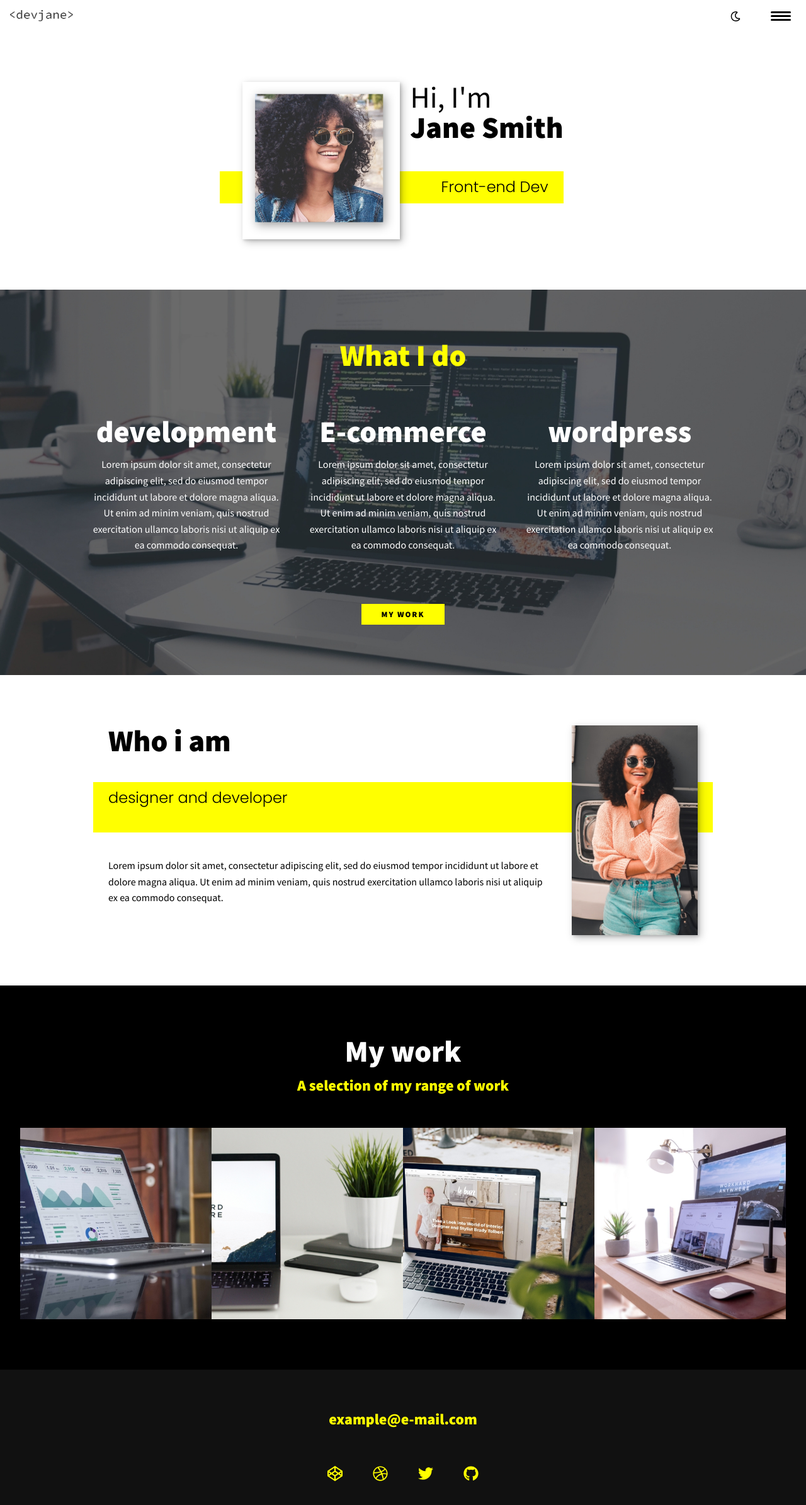
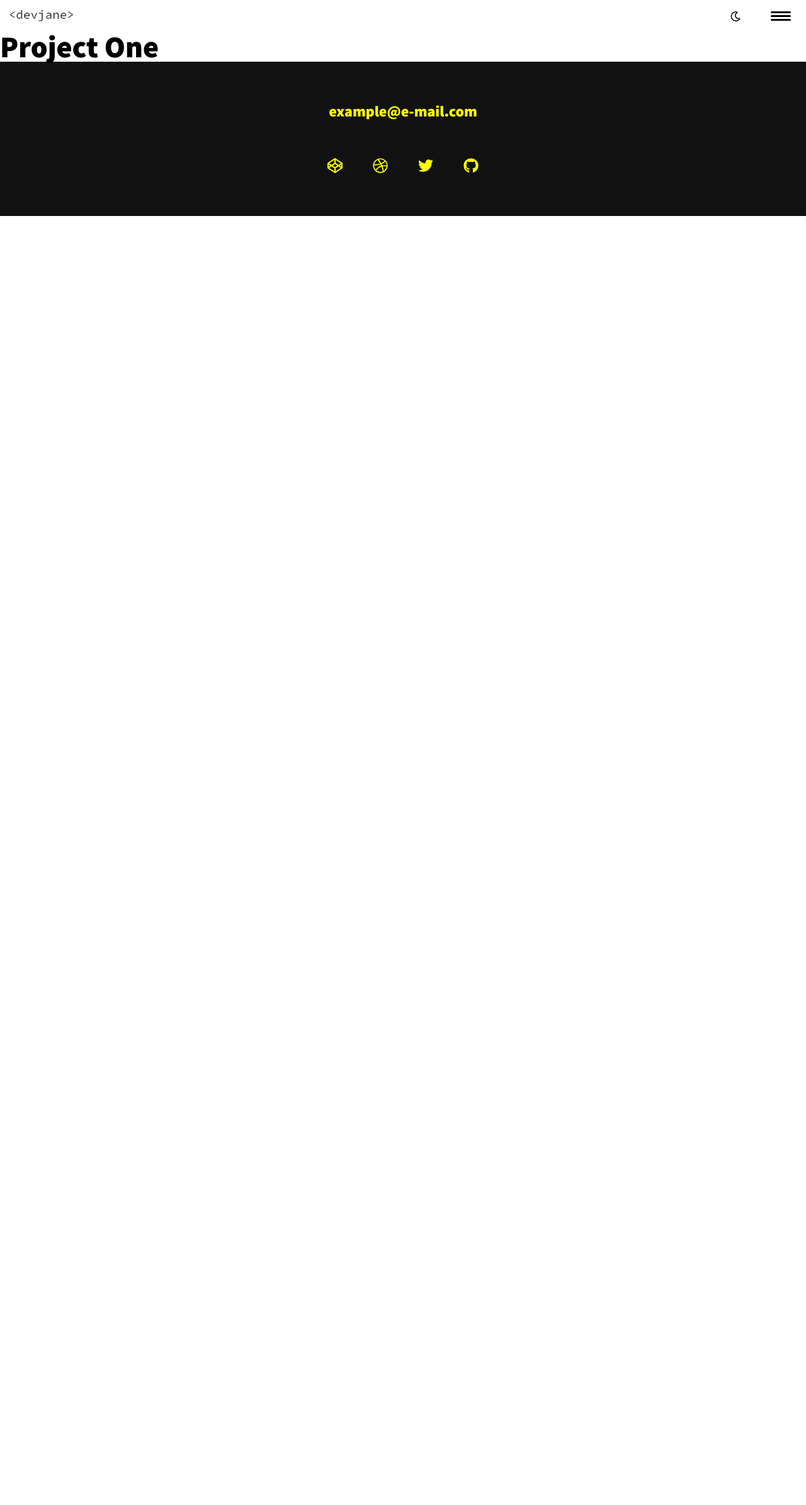
Before and after one commit to Bacell94/newPortfolio, a React (Create React App) app: page /projectone in a window 1280 px wide. Shown: the top 2390 px of the page at 63% size. After the commit the page ends 800 px from the top, so only its background shows below. Built offline with nearby package versions, Linux system fonts and the light colour scheme.

Commit message:
added react router

```diff
--- a/src/App.js
+++ b/src/App.js
@@ -5,7 +5,8 @@ import MyServices from "./components/MyServices";
 import AboutMe from "./components/AboutMe";
 import MyWork from "./components/MyWork";
 import Footer from "./components/Footer";
-import { BrowserRouter } from "react-router-dom"
+import ProjectOne from "./pages/ProjectOne"
+import { BrowserRouter, Route, Routes } from "react-router-dom";
 
 export default function App() {
     const [navOn, setNavOn] = react.useState(false)
@@ -25,10 +26,17 @@ export default function App() {
                 clickDark={toggleDark}
                 nav={navOn}
                 dark={darkMode}/>
-                <Introduction dark={darkMode}/>
-                <MyServices />
-                <AboutMe dark={darkMode}/>
-                <MyWork />
+                <Routes>
+                   <Route path="/" element={
+                    <div>
+                        <Introduction dark={darkMode}/>
+                        <MyServices />
+                        <AboutMe dark={darkMode}/>
+                        <MyWork />
+                    </div>
+                   } />
+                   <Route path="/projectone" element={<ProjectOne />} />
+                </Routes>
                 <Footer />
             </div>
         </BrowserRouter>
--- a/src/components/Header.js
+++ b/src/components/Header.js
@@ -1,6 +1,8 @@
 import logo from "../images/devjane.png";
 import { FontAwesomeIcon } from "@fortawesome/react-fontawesome";
 import { faMoon, faSun } from "@fortawesome/free-regular-svg-icons";
+import { Link } from "react-router-dom";
+
 export default function Header(props) {
     return (
         <header>
@@ -18,7 +20,7 @@ export default function Header(props) {
             <nav className={`nav ${props.nav && "nav-on"}`}>
                 <ul className="nav__list">
                     <li className="nav__item">
-                        <a className="nav__link" href="#home" onClick={props.clickNav}>Home</a></li>
+                        <Link className="nav__link" to="/" onClick={props.clickNav}>Home</Link></li>
                     <li className="nav__item">
                         <a className="nav__link" href="#services" onClick={props.clickNav}>My services</a></li>
                     <li className="nav__item">
--- a/src/components/MyWork.js
+++ b/src/components/MyWork.js
@@ -1,7 +1,8 @@
-import project1 from "../images/portfolio-01.jpg"
-import project2 from "../images/portfolio-02.jpg"
-import project3 from "../images/portfolio-03.jpg"
-import project4 from "../images/portfolio-04.jpg"
+import project1 from "../images/portfolio-01.jpg";
+import project2 from "../images/portfolio-02.jpg";
+import project3 from "../images/portfolio-03.jpg";
+import project4 from "../images/portfolio-04.jpg";
+import { Link } from "react-router-dom";
 
 export default function MyWork() {
     return (
@@ -10,21 +11,21 @@ export default function MyWork() {
             <p class="section__subtitle section__subtitle--work">A selection of my range of work</p>
 
             <div class="portfolio">
-                <a href="#" class="portfolio__item">
+                <Link to="/projectone" class="portfolio__item">
                     <img src={project1} alt="" class="portfolio__img"/>
-                </a>
+                </Link>
 
-                <a href="#" class="portfolio__item">
+                <Link to="/projectone" class="portfolio__item">
                     <img src={project2} alt="" class="portfolio__img"/>
-                </a>
+                </Link>
 
-                <a href="#" class="portfolio__item">
+                <Link to="/projectone" class="portfolio__item">
                     <img src={project3} alt="" class="portfolio__img"/>
-                </a>
+                </Link>
 
-                <a href="#" class="portfolio__item">
+                <Link to="/projectone" class="portfolio__item">
                     <img src={project4} alt="" class="portfolio__img"/>
-                </a>
+                </Link>
             </div>
         </section>
     )
--- /dev/null
+++ b/src/pages/ProjectOne.js
@@ -0,0 +1,5 @@
+export default function ProjectOne() {
+    return (
+        <h1>Project One</h1>
+    )
+}
```
